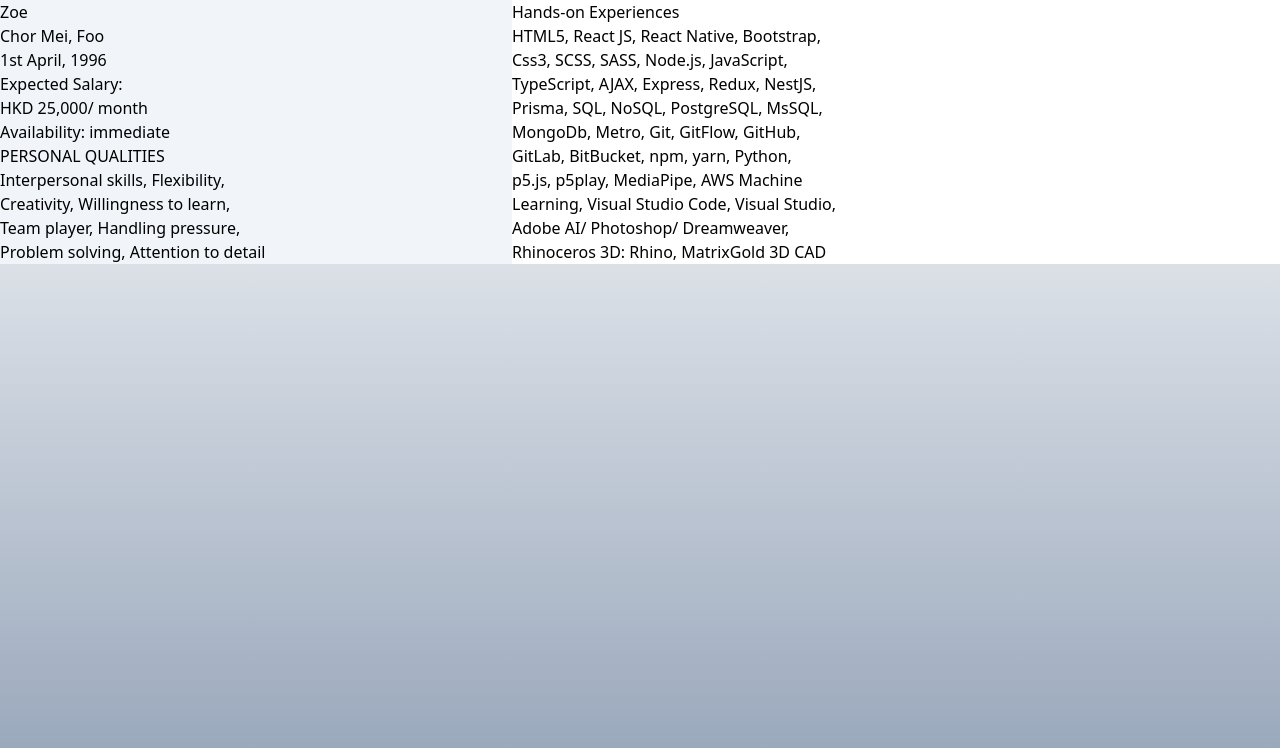
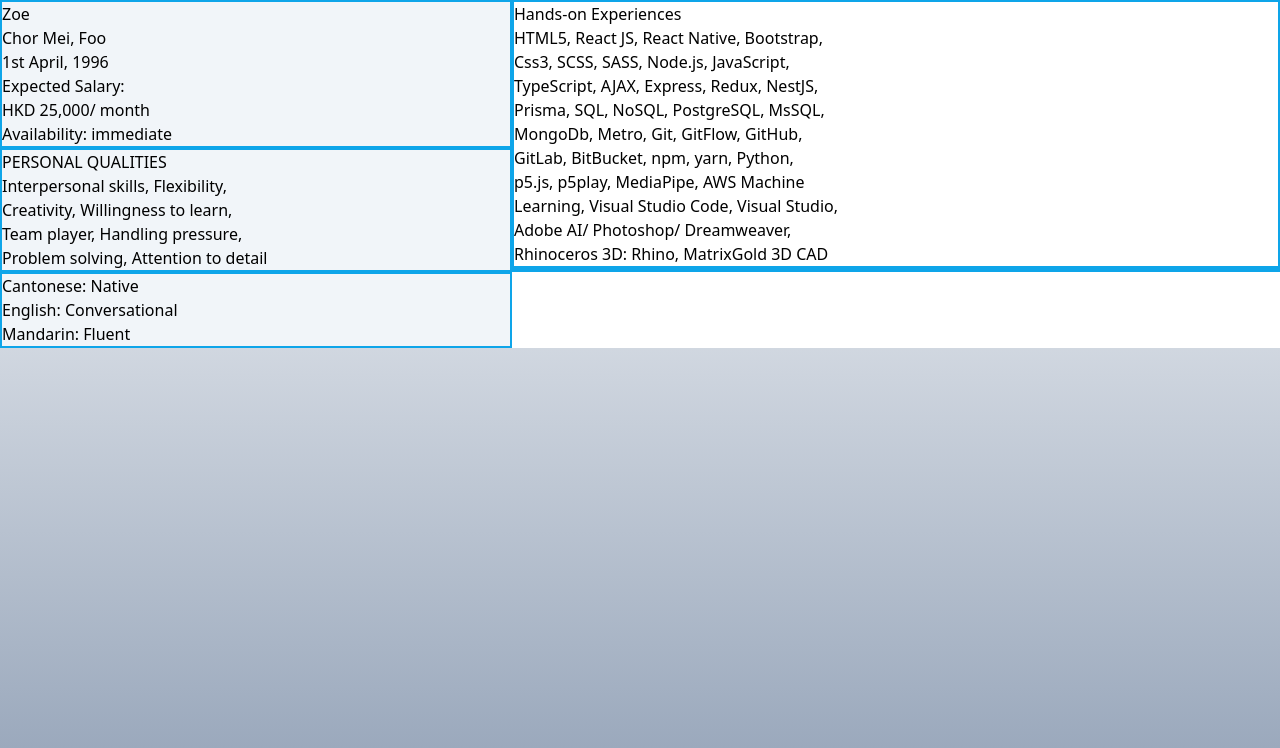
Before and after one commit to ZoeFoo/ZoeFoo_Resumes, a Next.js app in the folder zoefoo_cv/: page / in a window 1280 px wide. Shown: the top 748 px of the page. Built offline with nearby package versions, Linux system fonts and the light colour scheme.

Commit message:
finished Language

```diff
--- /dev/null
+++ b/zoefoo_cv/components/leftBar/Language.jsx
@@ -0,0 +1,21 @@
+import React from 'react';
+
+const Language = ({ cantonese, english, mandarin }) => {
+    return (
+        <div>
+            <div>
+                <p>Cantonese: {cantonese}</p>
+            </div>
+
+            <div>
+                <p>English: {english}</p>
+            </div>
+
+            <div>
+                <p>Mandarin: {mandarin}</p>
+            </div>
+        </div>
+    )
+}
+
+export default Language;
--- a/zoefoo_cv/pages/index.js
+++ b/zoefoo_cv/pages/index.js
@@ -1,6 +1,8 @@
 import { Inter } from 'next/font/google';
 import SelfIntroduction from '../components/leftBar/SelfIntroduction';
 import PersonalQuailities from '../components/leftBar/PersonalQualities';
+import Language from '../components/leftBar/Language';
+
 import HandsOnExperiences from '../components/rightBar/HandsOnExperiences';
 
 const inter = Inter({ subsets: ['latin'] })
@@ -10,7 +12,7 @@ export default function Home() {
         <main className='h-screen bg-gradient-to-t from-slate-400 to-white-300'>
             <div className='page flex flex-nowrap'>
                 <div className='leftBar w-2/5 bg-slate-100'>
-                    <div>
+                    <div className='border-2 border-sky-500'>
                         <SelfIntroduction
                             nickName={'Zoe'}
                             lastName={'Chor Mei'}
@@ -21,17 +23,24 @@ export default function Home() {
                         />
                     </div>
 
-                    <div>
+                    <div className='border-2 border-sky-500'>
                         <PersonalQuailities
                             characterList={`Interpersonal skills, Flexibility,\n
                             Creativity, Willingness to learn,\n
                             Team player, Handling pressure,\n
                             Problem solving, Attention to detail`} />
                     </div>
+
+                    <div className='border-2 border-sky-500'>
+                        <Language
+                            cantonese={`Native`}
+                            english={`Conversational`}
+                            mandarin={`Fluent`} />
+                    </div>
                 </div>
 
                 <div className='rightBar w-3/5 bg-white'>
-                    <div>
+                    <div className='border-2 border-sky-500'>
                         <HandsOnExperiences
                             skillList={`HTML5, React JS, React Native, Bootstrap,\n
                                     Css3, SCSS, SASS, Node.js, JavaScript,\n
@@ -44,6 +53,9 @@ export default function Home() {
                                     Adobe AI/ Photoshop/ Dreamweaver, \n
                                     Rhinoceros 3D: Rhino, MatrixGold 3D CAD`} />
                     </div>
+
+                    <div className='border-2 border-sky-500'>
+                    </div>
                 </div>
             </div>
         </main>
```
